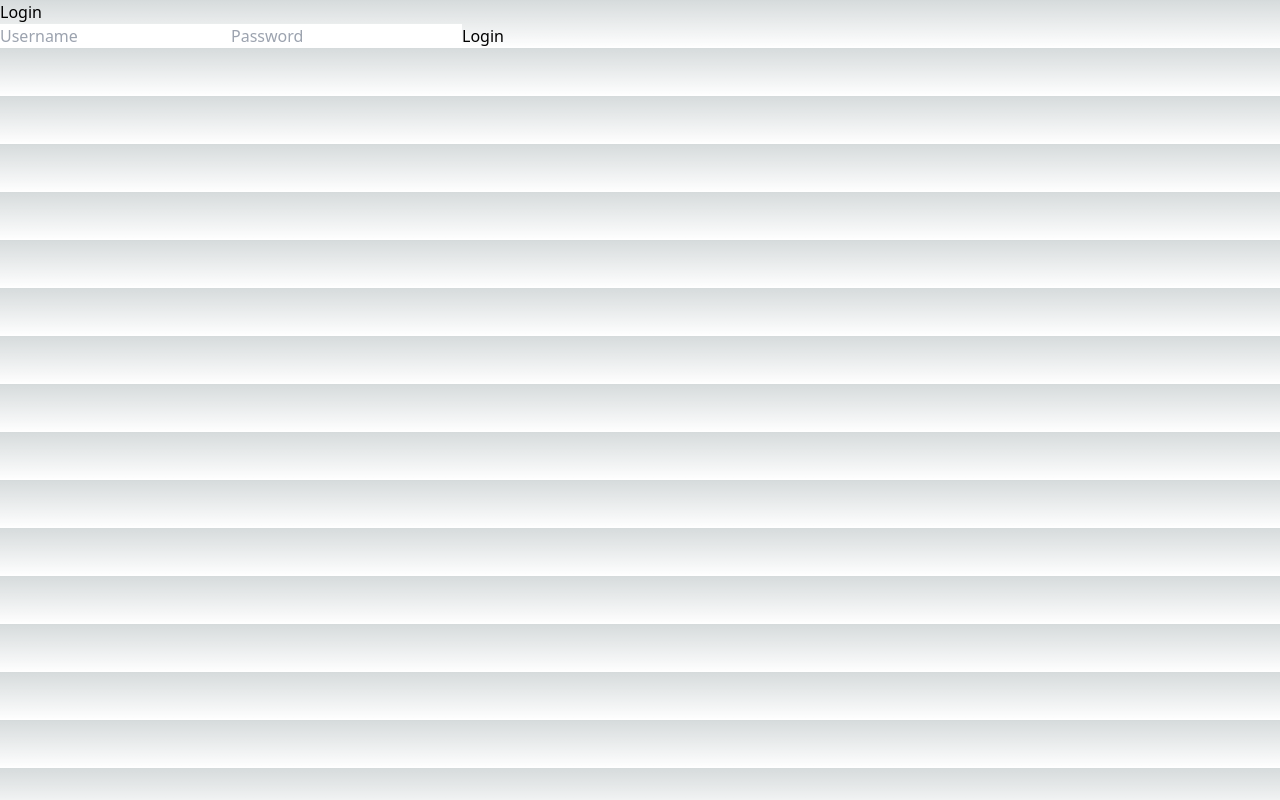
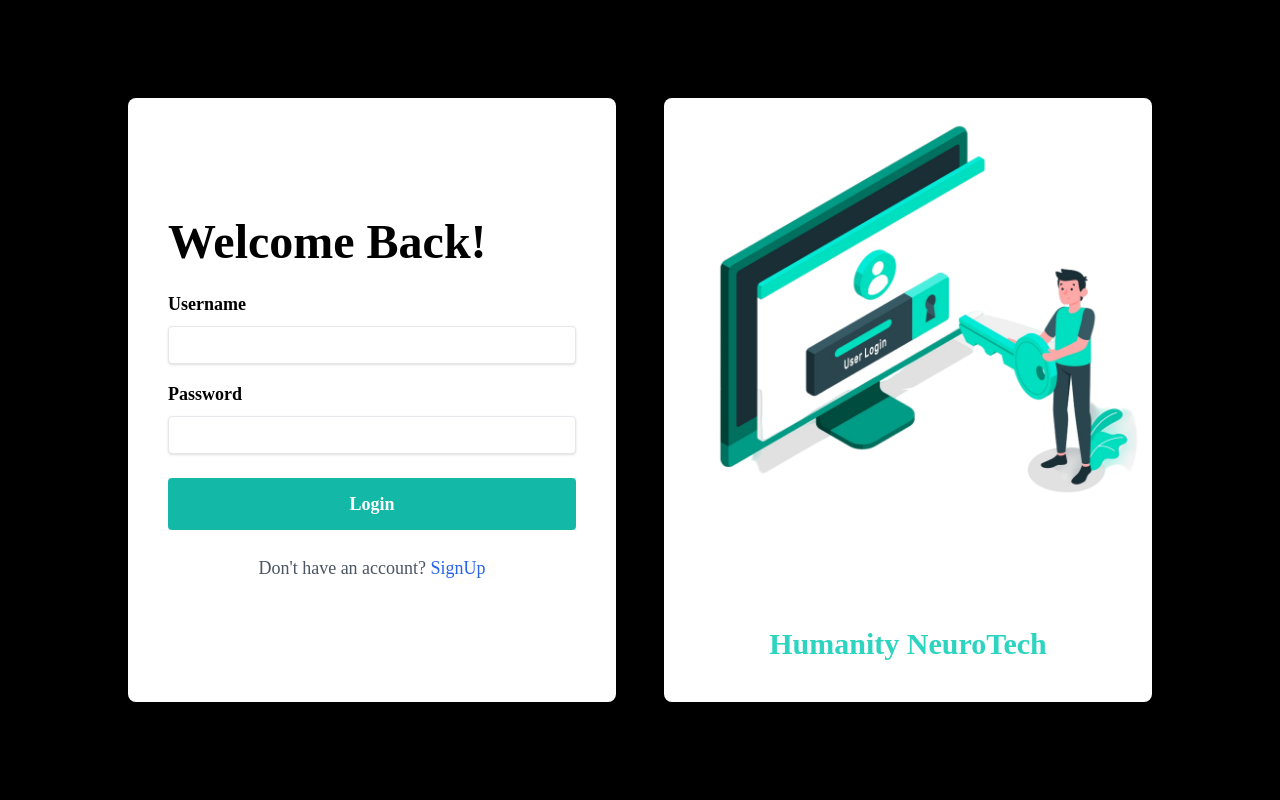
Before and after one commit to adan-s/nextjs-passport-auth-app, a Next.js app: page /login in a window 1280 px wide. Built offline with nearby package versions, Linux system fonts and the light colour scheme.

Commit message:
desgin changes

```diff
--- a/src/pages/login.tsx
+++ b/src/pages/login.tsx
@@ -1,46 +1,100 @@
-// pages/login.tsx
-
-import { useState } from 'react';
-import { useRouter } from 'next/router';
+"use client";
+import React, { useState } from 'react';
+import { useRouter } from 'next/navigation';
 import { loginUser } from '@/services/auth';
 
 const LoginPage = () => {
   const [username, setUsername] = useState('');
   const [password, setPassword] = useState('');
+  const [error, setError] = useState('');
   const router = useRouter();
 
   const handleSubmit = async (e: React.FormEvent) => {
     e.preventDefault();
+    try {
       const data = await loginUser(username, password);
       if (data.access_token) {
         localStorage.setItem('token', data.access_token);
         router.push('/profile');
       } else {
-      // Handle login failure
-      alert('Login failed');
+        setError('Login failed');
+      }
+    } catch (err) {
+      console.error('Login error:', err);
+      setError('An error occurred during login');
     }
   };
 
+  const clearError = () => {
+    setError('');
+  };
+
   return (
-    <div>
-      <h1>Login</h1>
+    <div className="flex items-center justify-center min-h-screen bg-black  " style={{fontFamily:"Times New Roman"}}>
+      <div className="container mx-auto p-4 md:p-6 lg:p-12 ">
+        <main className="flex flex-col items-center justify-center w-full">
+          <div className="grid grid-cols-1 md:grid-cols-2 gap-12 w-full max-w-5xl">
+            <div className="bg-white rounded-lg shadow-lg p-10 flex flex-col justify-center">
+              <h2 className="text-5xl font-bold mb-6">Welcome Back!</h2>
+
               <form onSubmit={handleSubmit}>
+                <div className="mb-4">
+                  <label className="block text-lg font-bold mb-2" htmlFor="username">
+                    Username
+                  </label>
                   <input
                     type="text"
-          placeholder="Username"
+                    id="username"
                     value={username}
                     onChange={(e) => setUsername(e.target.value)}
                     required
+                    className="shadow appearance-none border rounded w-full py-2 px-3 text-gray-700 leading-tight focus:outline-none focus:shadow-outline"
                   />
+                </div>
+                <div className="mb-6">
+                  <label className="block text-lg font-bold mb-2" htmlFor="password">
+                    Password
+                  </label>
                   <input
                     type="password"
-          placeholder="Password"
+                    id="password"
                     value={password}
                     onChange={(e) => setPassword(e.target.value)}
                     required
+                    className="shadow appearance-none border rounded w-full py-2 px-3 text-gray-700 leading-tight focus:outline-none focus:shadow-outline"
                   />
-        <button type="submit">Login</button>
+                </div>
+                <button
+                  type="submit"
+                  className="bg-teal-500 hover:bg-teal-700 text-white font-bold py-3 px-5 text-lg rounded w-full mb-6"
+                >
+                  Login
+                </button>
+                {error && <div className="bg-red-100 border border-red-400 text-red-700 px-4 py-3 mb-4 rounded" role="alert">
+                  <p className='errorMsg'>{error}</p>
+                  <button onClick={clearError} className="absolute top-0 bottom-0 right-0 px-4 py-3">
+                    <svg className="h-6 w-6 text-red-500" fill="none" viewBox="0 0 24 24" stroke="currentColor">
+                      <path strokeLinecap="round" strokeLinejoin="round" strokeWidth={2} d="M6 18L18 6M6 6l12 12" />
+                    </svg>
+                  </button>
+                </div>}
               </form>
+
+              <p className="text-gray-600 flex text-lg  items-center justify-center">
+                Don't have an account?&nbsp;
+                <a href="#" onClick={() => router.push('/signup')} className="text-blue-600 hover:text-blue-800">
+                SignUp
+                </a>
+              </p>
+            </div>
+
+            <div className="bg-white rounded-lg shadow-lg overflow-hidden">
+              <img src="/images/login.png" alt="Organic Mind" className="w-full object-cover" />
+              <p className="text-center my-6 text-3xl text-teal-400 font-bold py-4">Humanity NeuroTech</p>
+            </div>
+          </div>
+        </main>
+      </div>
     </div>
   );
 };
--- a/src/pages/signup.tsx
+++ b/src/pages/signup.tsx
@@ -1,54 +1,113 @@
-// pages/signup.tsx
-
-import { useState } from 'react';
-import { useRouter } from 'next/router';
+"use client";
+import React, { useState } from 'react';
+import { useRouter } from 'next/navigation';
 import { registerUser } from '@/services/auth';
 
 const SignupPage = () => {
   const [username, setUsername] = useState('');
   const [password, setPassword] = useState('');
   const [email, setEmail] = useState('');
+  const [error, setError] = useState('');
   const router = useRouter();
 
   const handleSubmit = async (e: React.FormEvent) => {
     e.preventDefault();
+    try {
       const data = await registerUser(username, password, email);
-    if (data.id) {
-      // Redirect to login or profile page
+      if (data.message) {
+        setError(data.message);
+      } else {
         router.push('/login');
-    } else {
-      // Handle registration failure
-      alert('Registration failed');
+      }
+    } catch (err) {
+      setError('An error occurred. Please try again.');
     }
   };
 
+  const clearError = () => {
+    setError('');
+  };
+
   return (
-    <div>
-      <h1>Signup</h1>
+    <div className="flex items-center justify-center min-h-screen bg-black" style={{fontFamily:"Times New Roman"}}>
+      <div className="container mx-auto p-4 md:p-6 lg:p-12">
+        <main className="flex flex-col items-center justify-center w-full">
+          <div className="grid grid-cols-1 md:grid-cols-2 gap-12 w-full max-w-5xl">
+
+            <div className="bg-white rounded-lg shadow-lg overflow-hidden">
+              <img src="/images/signup.png" alt="Organic Mind" className="w-full object-cover" />
+              <p className="text-center my-6 text-3xl text-teal-500 font-bold py-4">Humanity NeuroTech</p>
+            </div>
+            <div className="bg-white rounded-lg shadow-lg p-10 flex flex-col justify-center">
+              <h2 className="text-4xl font-bold mb-6">Create Your Account</h2>
+
               <form onSubmit={handleSubmit}>
+                <div className="mb-4">
+                  <label className="block text-gray-700 text-lg font-bold mb-2" htmlFor="username">
+                    Username
+                  </label>
                   <input
                     type="text"
-          placeholder="Username"
+                    id="username"
                     value={username}
                     onChange={(e) => setUsername(e.target.value)}
                     required
+                    className="shadow appearance-none border rounded w-full py-2 px-3 text-gray-700 leading-tight focus:outline-none focus:shadow-outline"
                   />
+                </div>
+                <div className="mb-4">
+                  <label className="block text-gray-700 text-lg font-bold mb-2" htmlFor="email">
+                    Email
+                  </label>
+                  <input
+                    type="email"
+                    id="email"
+                    value={email}
+                    onChange={(e) => setEmail(e.target.value)}
+                    required
+                    className="shadow appearance-none border rounded w-full py-2 px-3 text-gray-700 leading-tight focus:outline-none focus:shadow-outline"
+                  />
+                </div>
+                <div className="mb-6 relative">
+                  <label className="block text-gray-700 text-lg font-bold mb-2" htmlFor="password">
+                    Password
+                  </label>
                   <input
                     type="password"
-          placeholder="Password"
+                    id="password"
                     value={password}
                     onChange={(e) => setPassword(e.target.value)}
                     required
+                    className="shadow appearance-none border rounded w-full py-2 px-3 text-gray-700 leading-tight focus:outline-none focus:shadow-outline"
                   />
-        <input
-          type="email"
-          placeholder="Email"
-          value={email}
-          onChange={(e) => setEmail(e.target.value)}
-          required
-        />
-        <button type="submit">Signup</button>
+                </div>
+                <button
+                  type="submit"
+                  className="bg-teal-500 hover:bg-teal-700 text-white font-bold py-3 px-5 rounded w-full mb-6 text-lg"
+                >
+                  Signup
+                </button>
+                {error && <div className="bg-red-100 border border-red-400 text-red-700 px-4 py-3 mb-4 rounded" role="alert">
+                  <p className='errorMsg'>{error}</p>
+                  <button onClick={clearError} className="absolute top-0 bottom-0 right-0 px-4 py-3">
+                    <svg className="h-6 w-6 text-red-500" fill="none" viewBox="0 0 24 24" stroke="currentColor">
+                      <path strokeLinecap="round" strokeLinejoin="round" strokeWidth={2} d="M6 18L18 6M6 6l12 12" />
+                    </svg>
+                  </button>
+                </div>}
               </form>
+
+              <p className="text-gray-600 flex items-center justify-center text-lg">
+                Already have an account?&nbsp;
+                <a href="#" onClick={() => router.push('/login')} className="text-blue-600 hover:text-blue-800">
+                  Login
+                </a>
+              </p>
+            </div>
+
+          </div>
+        </main>
+      </div>
     </div>
   );
 };
```
Also changed, not shown: public/images/login.png (added), public/images/signup.png (added). Lines whose indentation alone changed are shown as unchanged.
